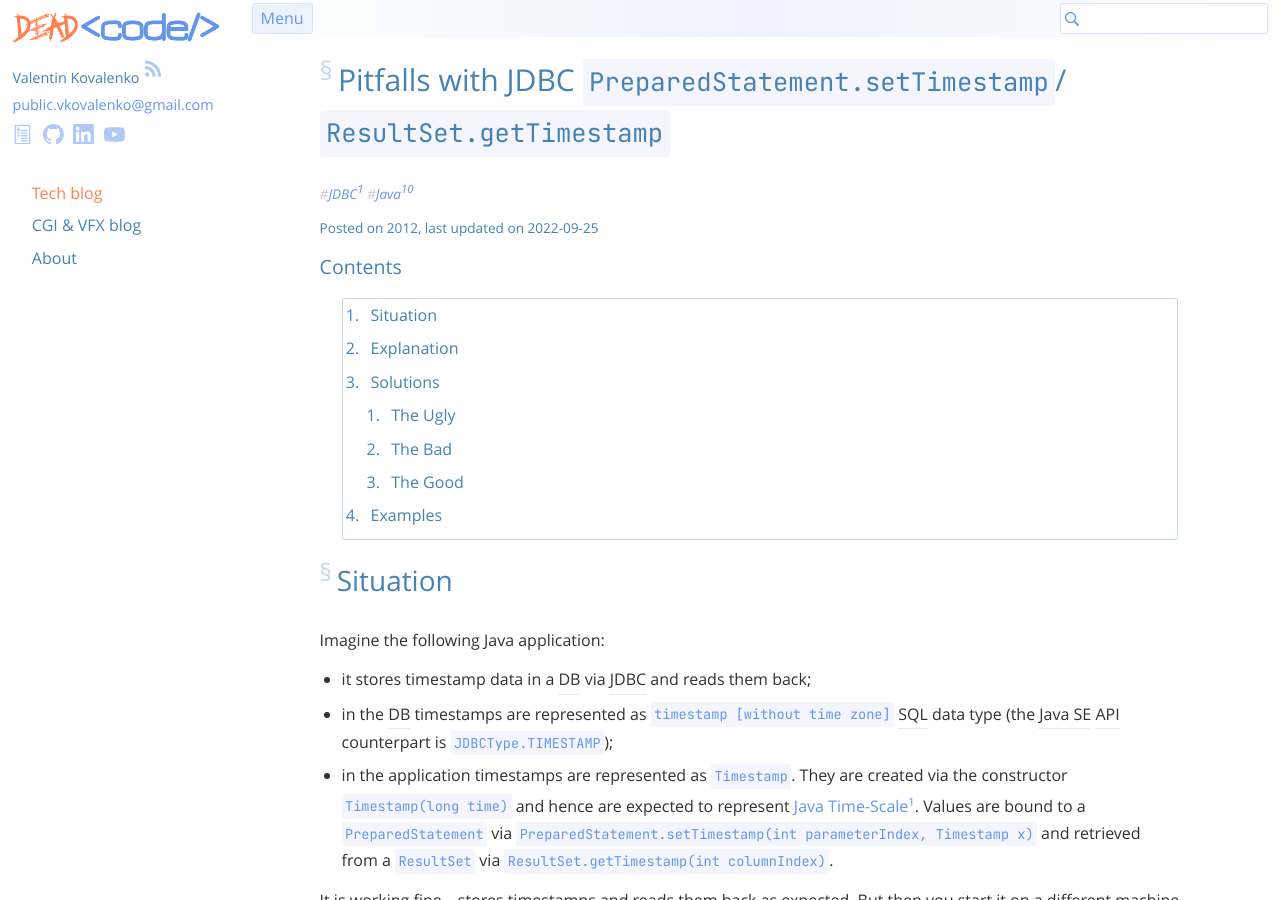
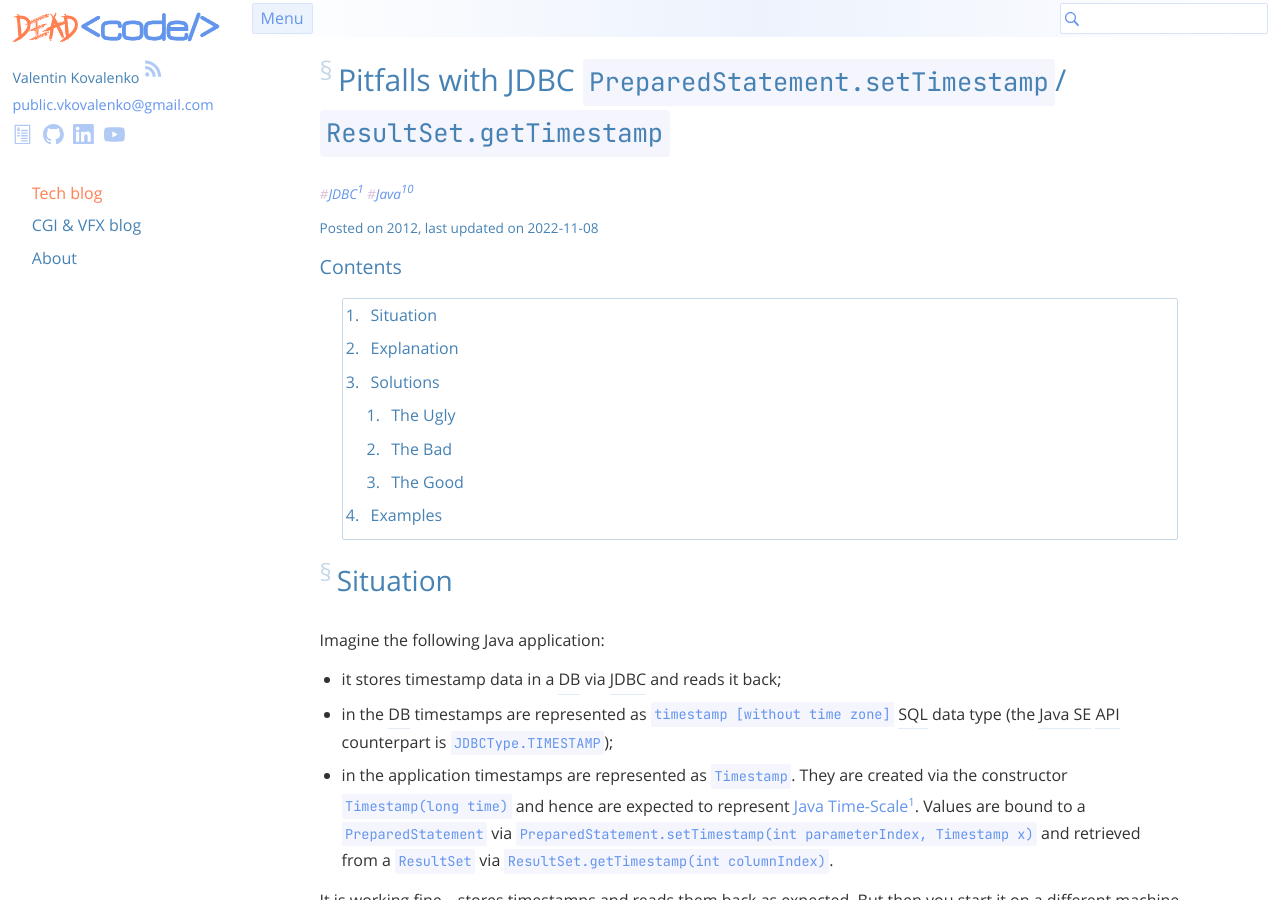
Before and after one commit to stIncMale/stincmale.github.io, a Jekyll site: the page built from _posts/2012-01-01-jdbc-timestamp-pitfalls.md, in a window 1280 px wide and 900 px high. Built offline with Jekyll 4.4.1, drawn with Linux system fonts in a browser that asks for light colours; some of the changed text lies outside the part shown.

```diff
--- a/_posts/2012-01-01-jdbc-timestamp-pitfalls.md
+++ b/_posts/2012-01-01-jdbc-timestamp-pitfalls.md
@@ -6,7 +6,7 @@ categories: [tech]
 tags: [JDBC, Java]
 date: 2012-01-01T12:00:00Z
 custom_post_date: 2012
-custom_update_date: 2022-09-25T03:54:00Z
+custom_update_date: 2022-11-08T06:20:00Z
 custom_keywords: [PreparedStatement.setTimestamp, setTimestamp, ResultSet.getTimestamp, getTimestamp, timestamp, time zone, timezone, timestamp without time zone, timestamp with time zone, OffsetDateTime, LocalDateTime, PreparedStatement.setObject, setObject, ResultSet.getObject, getObject]
 custom_description: Beware of using SQL timestamp without time zone as you may not only loose time zone information but also make your application behavior dependent on the machine time zone.
 ---
@@ -28,7 +28,7 @@ custom_description: Beware of using SQL timestamp without time zone as you may n
 ## [](#situation){:.section-link}Situation {#situation}
 
 Imagine the following Java application:
-* it stores timestamp data in a DB via JDBC and reads them back;
+* it stores timestamp data in a DB via JDBC and reads it back;
 * in the DB timestamps are represented as [`timestamp [without time zone]`](https://www.postgresql.org/docs/current/datatype-datetime.html) SQL data type
 (the Java SE API counterpart is [`JDBCType.TIMESTAMP`]);
 * in the application timestamps are represented as [`Timestamp`].
```
Also changed, not shown: other parts of _posts/2012-01-01-jdbc-timestamp-pitfalls.md (+1 -1 lines).
